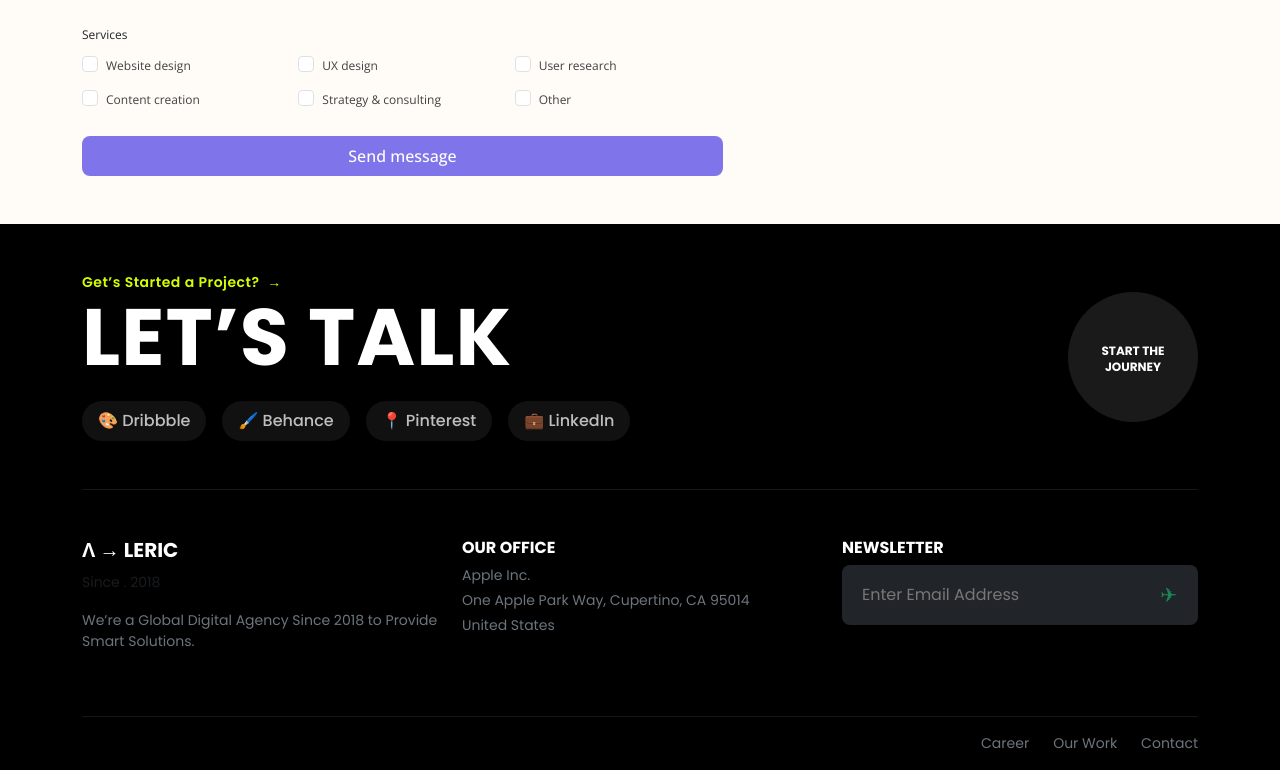
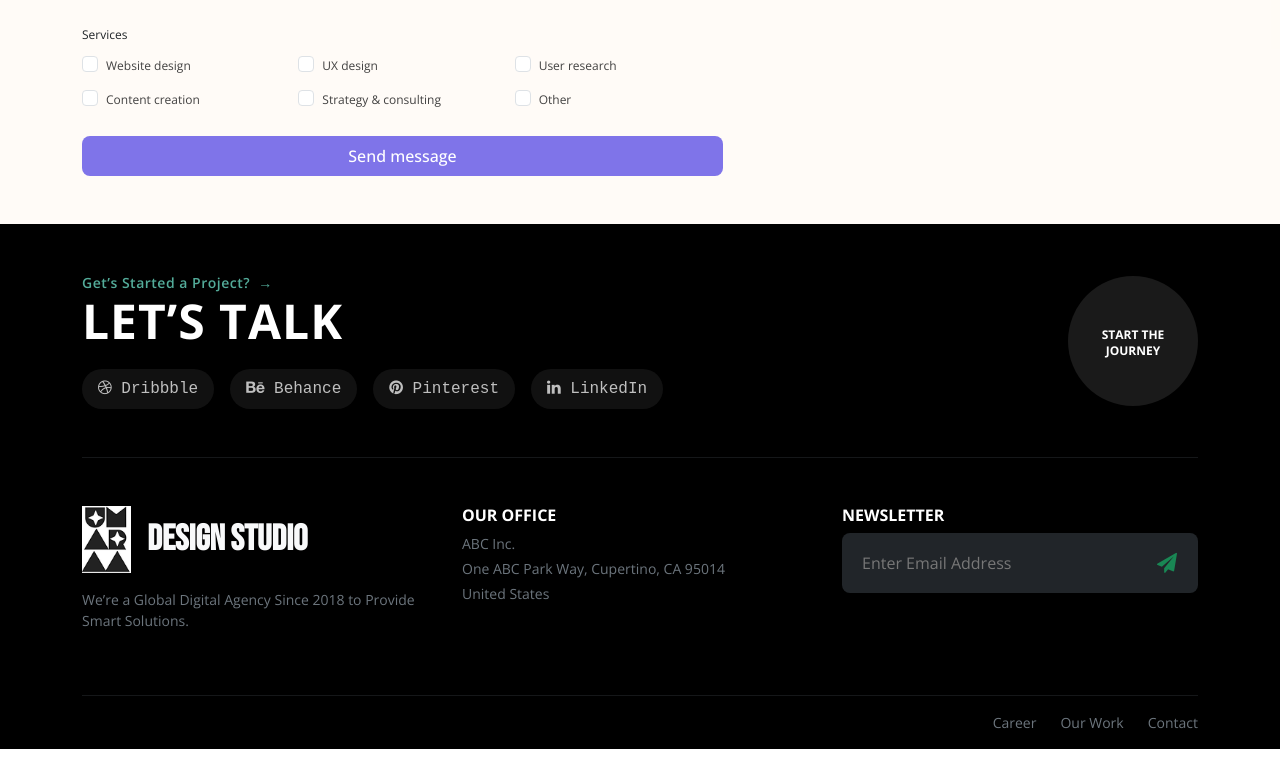
Before and after one commit to prathmesh-lohar/studioumara, a plain HTML site: page index.html in a window 1280 px wide. Shown: the part 4524-5294 px from the top of the page. After the commit the page ends 5273 px from the top, so only its background shows below. Drawn offline with nearby package versions, Linux system fonts and the light colour scheme; a script that the page names is missing; some icons are missing.

Commit message:
first commit

```diff
--- a/css/style.css
+++ b/css/style.css
@@ -1,6 +1,6 @@
 @import url('https://fonts.googleapis.com/css2?family=Bebas+Neue&family=Open+Sans:ital,wght@0,300..800;1,300..800&family=Poppins:ital,wght@0,100;0,200;0,300;0,400;0,500;0,600;0,700;0,800;0,900;1,100;1,200;1,300;1,400;1,500;1,600;1,700;1,800;1,900&display=swap');
-@import url('cursor.css');
-@import url('mobile_menu.css');
+@import url('./cursor.css');
+@import url('./mobile_menu.css');
 
 /* ===== Global ===== */
 body {
@@ -851,12 +851,13 @@ body {
 .footer {
     background-color: #000;
     color: #fff;
-    font-family: 'Poppins', sans-serif;
+    /* font-family: 'Poppins', sans-serif; */
+     font-family: "Open Sans", sans-serif;
 }
 
 /* Neon header text */
 .footer p.text-success {
-    color: #d5ff00 !important;
+    color: #53ab99 !important;
     font-weight: 600;
     letter-spacing: 0.5px;
     transition: all 0.3s ease;
@@ -873,7 +874,7 @@ body {
 
 /* Heading */
 .footer h1 {
-    font-size: 5rem;
+    font-size: 3rem;
     font-weight: 800;
     letter-spacing: 1px;
     line-height: 1;
@@ -890,10 +891,11 @@ body {
     background: #111;
     color: #bfbfbf;
     transition: all 0.3s ease;
+    font-family: monospace;
 }
 
 .footer .social-link:hover {
-    background: #d5ff00;
+    background: #53ab99;
     color: #000;
 }
 
@@ -911,7 +913,7 @@ body {
 }
 
 .footer .start-btn:hover {
-    background-color: #d5ff00;
+    background-color: #53ab99;
     color: #000;
     transform: scale(1.05);
 }
@@ -933,5 +935,5 @@ body {
 
 /* Bottom bar links */
 .footer .text-secondary:hover {
-    color: #d5ff00 !important;
+    color: #53ab99 !important;
 }
--- a/index.html
+++ b/index.html
@@ -22,8 +22,8 @@
     <link href="https://fonts.googleapis.com/css2?family=Poppins:wght@400;500;600;700&display=swap" rel="stylesheet" />
 
     <!-- Custom CSS -->
-    <link rel="stylesheet" href="/css/style.css" />
-    <script src="/js/main.js"></script>
+    <link rel="stylesheet" href="./css/style.css" />
+    <script src="./js/main.js"></script>
     <link rel="stylesheet" href="https://cdnjs.cloudflare.com/ajax/libs/font-awesome/4.7.0/css/font-awesome.min.css">
 
 </head>
@@ -157,8 +157,8 @@
         </div>
         <!-- Bottom Pattern Image -->
         <!-- <img src="images/brand/hero-pattern.png" width="100%" alt="Pattern" class="hero-pattern"> -->
-        <div class="hero-pattern" data-bg-low="/images/brand/hero-pattern-small.png"
-            data-bg-high="/images/brand/hero-pattern.png">
+        <div class="hero-pattern" data-bg-low="./images/brand/hero-pattern-small.png"
+            data-bg-high="./images/brand/hero-pattern.png">
         </div>
 
 
@@ -680,13 +680,17 @@
                         </p>
                         <h1 class="display-3 fw-bold mb-4">LET’S TALK</h1>
                         <div class="d-flex gap-3 flex-wrap">
-                            <a href="#" class="social-link btn btn-dark border-0 rounded-pill px-3 py-2 small">🎨
+                            <a href="#" class="social-link btn btn-dark border-0 rounded-pill px-3 py-2 small"><span
+                                    class="fa fa-dribbble"></span>
                                 Dribbble</a>
-                            <a href="#" class="social-link btn btn-dark border-0 rounded-pill px-3 py-2 small">🖌️
+                            <a href="#" class="social-link btn btn-dark border-0 rounded-pill px-3 py-2 small"><span
+                                    class="fa fa-behance"></span>
                                 Behance</a>
-                            <a href="#" class="social-link btn btn-dark border-0 rounded-pill px-3 py-2 small">📍
+                            <a href="#" class="social-link btn btn-dark border-0 rounded-pill px-3 py-2 small"><span
+                                    class="fa fa-pinterest"></span>
                                 Pinterest</a>
-                            <a href="#" class="social-link btn btn-dark border-0 rounded-pill px-3 py-2 small">💼
+                            <a href="#" class="social-link btn btn-dark border-0 rounded-pill px-3 py-2 small"><span
+                                    class="fa fa-linkedin"></span>
                                 LinkedIn</a>
                         </div>
                     </div>
@@ -708,8 +712,10 @@
             <div class="row gy-4">
                 <!-- Logo & Description -->
                 <div class="col-md-4">
-                    <h5 class="fw-bold mb-2">Λ → LERIC</h5>
-                    <small class="text-muted">Since . 2018</small>
+                    <a class="navbar-brand d-flex align-items-center" href="#">
+                        <img src="images/logo.png" alt="Design Studio Logo" height="67" class="me-3">
+                        <span class="fw-bold text-light brand-name">DESIGN STUDIO</span>
+                    </a>
                     <p class="mt-3 text-secondary small">
                         We’re a Global Digital Agency Since 2018 to Provide Smart Solutions.
                     </p>
@@ -718,8 +724,8 @@
                 <!-- Office -->
                 <div class="col-md-4">
                     <h6 class="fw-bold mb-2 text-uppercase">Our Office</h6>
-                    <p class="text-secondary small mb-1">Apple Inc.</p>
-                    <p class="text-secondary small mb-1">One Apple Park Way, Cupertino, CA 95014</p>
+                    <p class="text-secondary small mb-1">ABC Inc.</p>
+                    <p class="text-secondary small mb-1">One ABC Park Way, Cupertino, CA 95014</p>
                     <p class="text-secondary small">United States</p>
                 </div>
 
@@ -729,7 +735,7 @@
                     <form class="d-flex bg-dark rounded-3 p-2 align-items-center">
                         <input type="email" class="form-control bg-transparent border-0 text-white"
                             placeholder="Enter Email Address">
-                        <button type="submit" class="btn text-success fs-5">✈</button>
+                        <button type="submit" class="btn text-success fs-5"><span class="fa fa-paper-plane"></span></button>
                     </form>
                 </div>
             </div>
```
